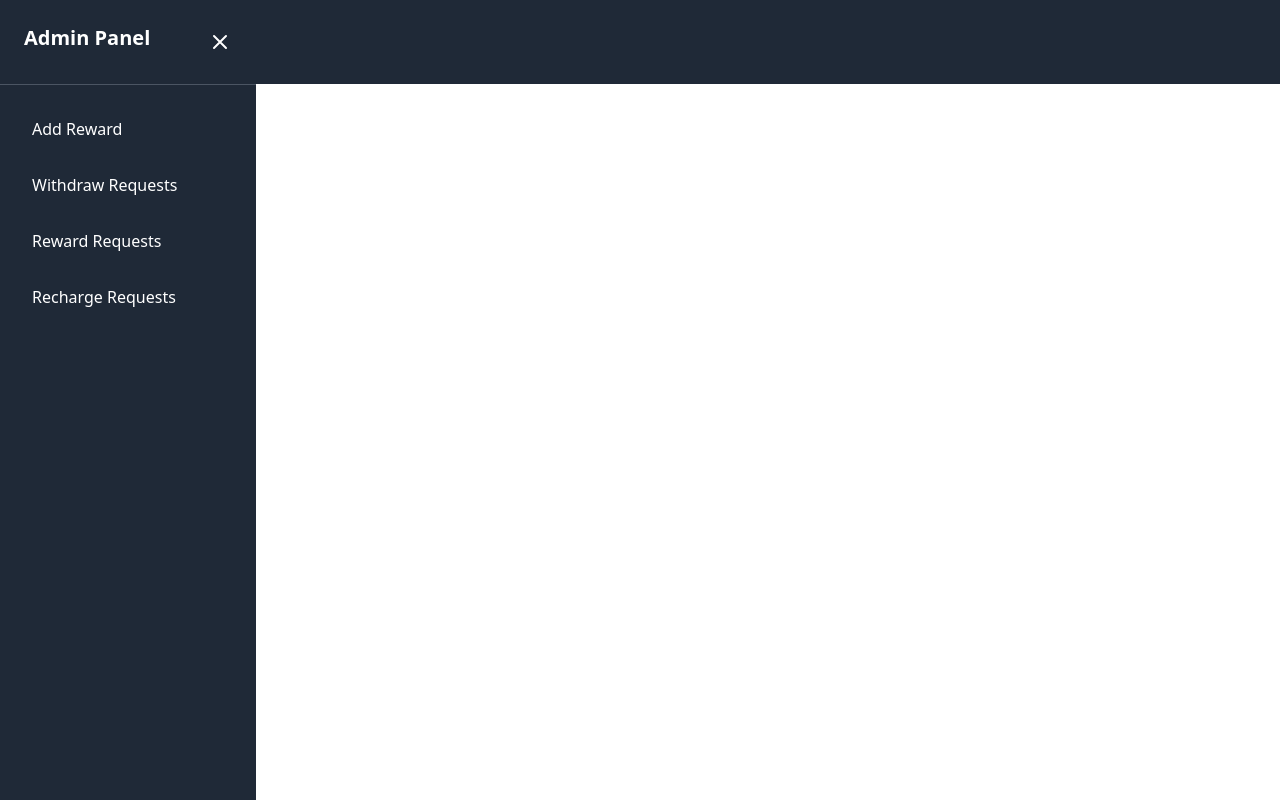
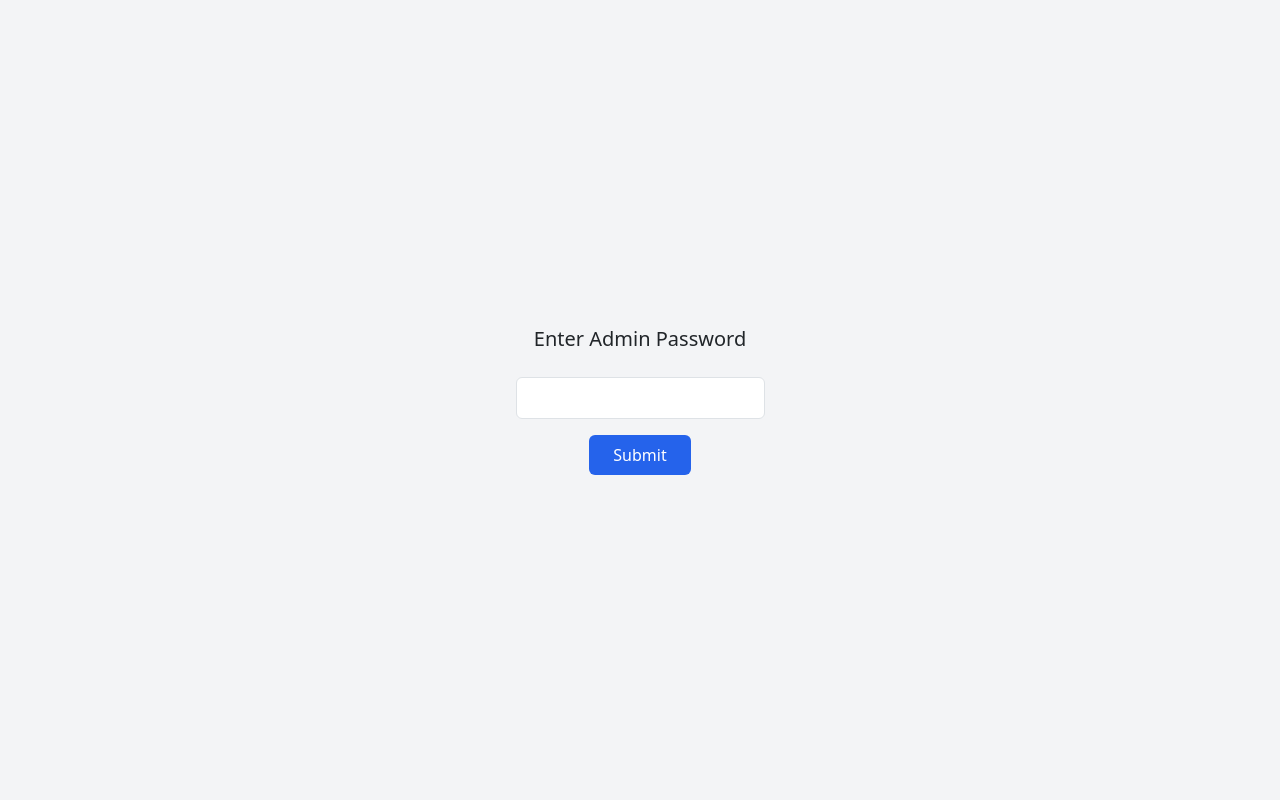
Before and after one commit to SolarInfra/Frontend, a React (Create React App) app: page /admin in a window 1280 px wide. Built offline with nearby package versions, Linux system fonts and the light colour scheme.

Commit message:
commit 8

```diff
--- a/src/App.js
+++ b/src/App.js
@@ -21,7 +21,7 @@ import AdminAddRewward from './components/AdminAddRewward';
 import AdminWithdraw from './components/AdminWithdraw';
 import AdminRewards from './components/AdminRewards';
 import AdminRecharge from './components/AdminRecharge';
-
+import AdminGate from './components/AdminGate';
 
 function App() {
   return (
@@ -31,15 +31,7 @@ function App() {
 
         <Route path='/' element={<Signup />}></Route>
 
-        <Route path='/admin' element={<Admin />}></Route>
 
-        <Route path='/adminwithdraw' element={<AdminWithdraw />}></Route>
-
-        <Route path='/adminaddreward' element={<AdminAddRewward />}></Route>
-
-        <Route path='/adminreward' element={<AdminRewards />}></Route>
-
-        <Route path='/adminrecharge' element={<AdminRecharge />}></Route>
 
         <Route path='/login' element={<Login />}></Route>
 
@@ -73,7 +65,23 @@ function App() {
 
         </Route>
 
+        <Route path="/admin" element={<AdminGate />}>
+
+          <Route index element={<Admin />} />
+
+          <Route path="withdraw" element={<AdminWithdraw />} />
+
+          <Route path="addreward" element={<AdminAddRewward />} />
+
+          <Route path="reward" element={<AdminRewards />} />
+
+          <Route path="recharge" element={<AdminRecharge />} />
+
+        </Route>
+
+
       </Routes>
+
      </Router>
     </div>
   );
--- a/src/components/Admin.jsx
+++ b/src/components/Admin.jsx
@@ -71,10 +71,10 @@ const Admin = () => {
             </button>
           </div>
           <nav className="flex flex-col p-4 space-y-4">
-            <NavLink to="/adminaddreward" className="hover:bg-gray-700 p-2 rounded no-underline text-white">Add Reward</NavLink>
-            <NavLink to="/adminwithdraw" className="hover:bg-gray-700 p-2 rounded no-underline text-white">Withdraw Requests</NavLink>
-            <NavLink to="/adminreward" className="hover:bg-gray-700 p-2 rounded no-underline text-white">Reward Requests</NavLink>
-            <NavLink to="/adminrecharge" className="hover:bg-gray-700 p-2 rounded no-underline text-white">Recharge Requests</NavLink>
+            <NavLink to="/addreward" className="hover:bg-gray-700 p-2 rounded no-underline text-white">Add Reward</NavLink>
+            <NavLink to="/admin/withdraw" className="hover:bg-gray-700 p-2 rounded no-underline text-white">Withdraw Requests</NavLink>
+            <NavLink to="/reward" className="hover:bg-gray-700 p-2 rounded no-underline text-white">Reward Requests</NavLink>
+            <NavLink to="/recharge" className="hover:bg-gray-700 p-2 rounded no-underline text-white">Recharge Requests</NavLink>
           </nav>
         </div>
 
--- a/src/components/AdminAddRewward.jsx
+++ b/src/components/AdminAddRewward.jsx
@@ -73,10 +73,10 @@ const AdminAddRewward = () => {
                 </button>
               </div>
               <nav className="flex flex-col p-4 space-y-4">
-                <NavLink to="/adminaddreward" className="hover:bg-gray-700 p-2 rounded no-underline text-white">Add Reward</NavLink>
-                <NavLink to="/adminwithdraw" className="hover:bg-gray-700 p-2 rounded no-underline text-white">Withdraw Requests</NavLink>
-                <NavLink to="/adminreward" className="hover:bg-gray-700 p-2 rounded no-underline text-white">Reward Requests</NavLink>
-                <NavLink to="/adminrecharge" className="hover:bg-gray-700 p-2 rounded no-underline text-white">Recharge Requests</NavLink>
+                <NavLink to="/admin/addreward" className="hover:bg-gray-700 p-2 rounded no-underline text-white">Add Reward</NavLink>
+                <NavLink to="/admin/withdraw" className="hover:bg-gray-700 p-2 rounded no-underline text-white">Withdraw Requests</NavLink>
+                <NavLink to="/admin/reward" className="hover:bg-gray-700 p-2 rounded no-underline text-white">Reward Requests</NavLink>
+                <NavLink to="/admin/recharge" className="hover:bg-gray-700 p-2 rounded no-underline text-white">Recharge Requests</NavLink>
               </nav>
             </div>
 
--- /dev/null
+++ b/src/components/AdminGate.jsx
@@ -0,0 +1,49 @@
+import React, { useState } from 'react';
+import { Outlet, useLocation, Navigate } from 'react-router-dom';
+
+const AdminGate = () => {
+  const [isAuthenticated, setIsAuthenticated] = useState(false);
+  const [inputPassword, setInputPassword] = useState('');
+  const location = useLocation();
+
+  const correctPassword = '@solarinfraadmin123'; // your password here
+
+  const handleLogin = () => {
+    if (inputPassword === correctPassword) {
+      setIsAuthenticated(true);
+    } else {
+      alert('Incorrect password');
+    }
+  };
+
+  // If not logged in and trying to access any /admin subroute, redirect to /admin
+  if (!isAuthenticated && location.pathname !== '/admin') {
+    return <Navigate to="/admin" replace />;
+  }
+
+  // If not authenticated and on /admin route, show password prompt
+  if (!isAuthenticated && location.pathname === '/admin') {
+    return (
+      <div className="flex flex-col items-center justify-center min-h-screen bg-gray-100">
+        <h2 className="text-xl mb-4">Enter Admin Password</h2>
+        <input
+          type="password"
+          value={inputPassword}
+          onChange={(e) => setInputPassword(e.target.value)}
+          className="border p-2 rounded"
+        />
+        <button
+          onClick={handleLogin}
+          className="mt-3 px-4 py-2 bg-blue-600 text-white rounded"
+        >
+          Submit
+        </button>
+      </div>
+    );
+  }
+
+  // Authenticated — show nested routes
+  return <Outlet />;
+};
+
+export default AdminGate;
--- a/src/components/AdminRecharge.jsx
+++ b/src/components/AdminRecharge.jsx
@@ -39,10 +39,10 @@ const AdminRecharge = () => {
                 </button>
               </div>
               <nav className="flex flex-col p-4 space-y-4">
-                <NavLink to="/adminaddreward" className="hover:bg-gray-700 p-2 rounded no-underline text-white">Add Reward</NavLink>
-                <NavLink to="/adminwithdraw" className="hover:bg-gray-700 p-2 rounded no-underline text-white">Withdraw Requests</NavLink>
-                <NavLink to="/adminreward" className="hover:bg-gray-700 p-2 rounded no-underline text-white">Reward Requests</NavLink>
-                <NavLink to="/adminrecharge" className="hover:bg-gray-700 p-2 rounded no-underline text-white">Recharge Requests</NavLink>
+                <NavLink to="/admin/addreward" className="hover:bg-gray-700 p-2 rounded no-underline text-white">Add Reward</NavLink>
+                <NavLink to="/admin/withdraw" className="hover:bg-gray-700 p-2 rounded no-underline text-white">Withdraw Requests</NavLink>
+                <NavLink to="/admin/reward" className="hover:bg-gray-700 p-2 rounded no-underline text-white">Reward Requests</NavLink>
+                <NavLink to="/admin/recharge" className="hover:bg-gray-700 p-2 rounded no-underline text-white">Recharge Requests</NavLink>
               </nav>
             </div>
 
--- a/src/components/AdminRewards.jsx
+++ b/src/components/AdminRewards.jsx
@@ -59,10 +59,10 @@ const AdminRewards = () => {
                     </button>
                   </div>
                   <nav className="flex flex-col p-4 space-y-4">
-                    <NavLink to="/adminaddreward" className="hover:bg-gray-700 p-2 rounded no-underline text-white">Add Reward</NavLink>
-                    <NavLink to="/adminwithdraw" className="hover:bg-gray-700 p-2 rounded no-underline text-white">Withdraw Requests</NavLink>
-                    <NavLink to="/adminreward" className="hover:bg-gray-700 p-2 rounded no-underline text-white">Reward Requests</NavLink>
-                    <NavLink to="/adminrecharge" className="hover:bg-gray-700 p-2 rounded no-underline text-white">Recharge Requests</NavLink>
+                    <NavLink to="/admin/addreward" className="hover:bg-gray-700 p-2 rounded no-underline text-white">Add Reward</NavLink>
+                    <NavLink to="/admin/withdraw" className="hover:bg-gray-700 p-2 rounded no-underline text-white">Withdraw Requests</NavLink>
+                    <NavLink to="/admin/reward" className="hover:bg-gray-700 p-2 rounded no-underline text-white">Reward Requests</NavLink>
+                    <NavLink to="/admin/recharge" className="hover:bg-gray-700 p-2 rounded no-underline text-white">Recharge Requests</NavLink>
                   </nav>
                 </div>
 
--- a/src/components/AdminWithdraw.jsx
+++ b/src/components/AdminWithdraw.jsx
@@ -62,10 +62,10 @@ const AdminWithdraw = () => {
             </button>
           </div>
           <nav className="flex flex-col p-4 space-y-4">
-            <NavLink to="/adminaddreward" className="hover:bg-gray-700 p-2 rounded no-underline text-white">Add Reward</NavLink>
-            <NavLink to="/adminwithdraw" className="hover:bg-gray-700 p-2 rounded no-underline text-white">Withdraw Requests</NavLink>
-            <NavLink to="/adminreward" className="hover:bg-gray-700 p-2 rounded no-underline text-white">Reward Requests</NavLink>
-            <NavLink to="/adminrecharge" className="hover:bg-gray-700 p-2 rounded no-underline text-white">Recharge Requests</NavLink>
+            <NavLink to="/admin/addreward" className="hover:bg-gray-700 p-2 rounded no-underline text-white">Add Reward</NavLink>
+            <NavLink to="/admin/withdraw" className="hover:bg-gray-700 p-2 rounded no-underline text-white">Withdraw Requests</NavLink>
+            <NavLink to="/admin/reward" className="hover:bg-gray-700 p-2 rounded no-underline text-white">Reward Requests</NavLink>
+            <NavLink to="/admin/recharge" className="hover:bg-gray-700 p-2 rounded no-underline text-white">Recharge Requests</NavLink>
           </nav>
         </div>
 
```
Also changed, not shown: src/components/Portfolio.jsx (+76 -58 lines), public/productimgs/speaker.png, 1 other file (tests, documents, lock files or other folders).
